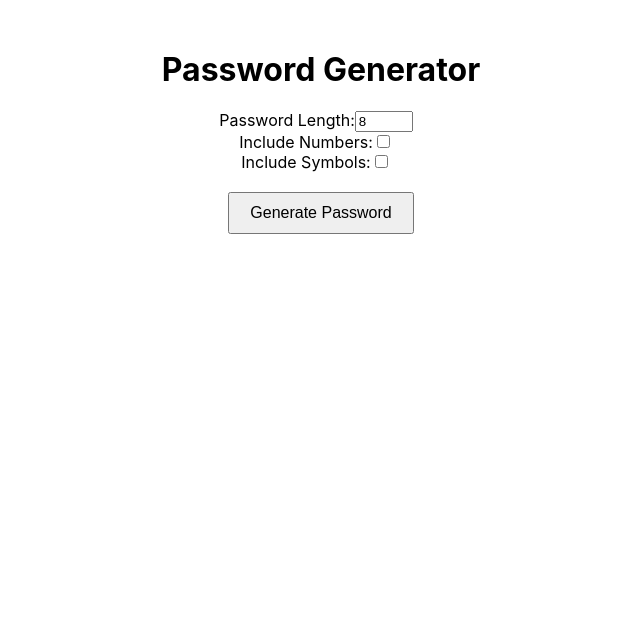
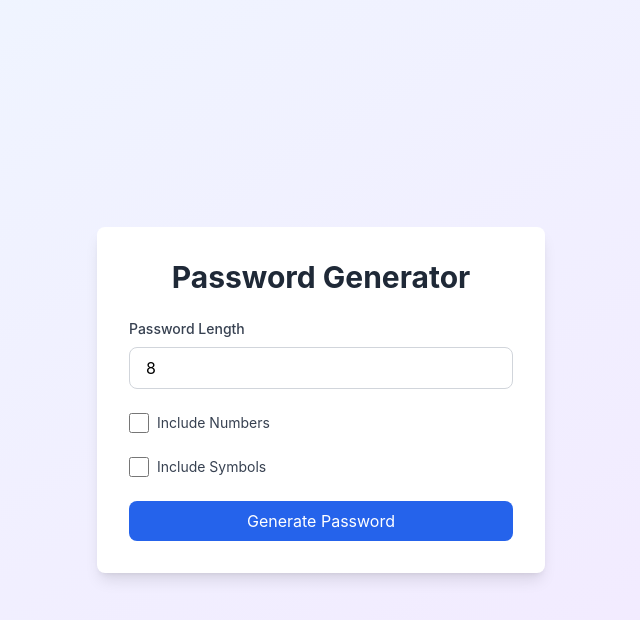
Before and after one commit to UmeenHashel/PasswordGenerator---Frontend, a React (Create React App) app: page / in a window 1280 px wide. Shown: the top 620 px of the page, without its empty margins (319-959 px from the left). Built offline with nearby package versions, Linux system fonts and the light colour scheme.

Commit message:
Added tailwind css and customized the frontend

```diff
--- a/package.json
+++ b/package.json
@@ -3,6 +3,7 @@
   "version": "0.1.0",
   "private": true,
   "dependencies": {
+    "@tailwindcss/vite": "^4.0.8",
     "@testing-library/dom": "^10.4.0",
     "@testing-library/jest-dom": "^6.6.3",
     "@testing-library/react": "^16.2.0",
@@ -36,5 +37,8 @@
       "last 1 firefox version",
       "last 1 safari version"
     ]
+  },
+  "devDependencies": {
+    "tailwindcss": "^3.4.17"
   }
 }
--- /dev/null
+++ b/postcss.config.js
@@ -0,0 +1,6 @@
+module.exports = {
+    plugins: {
+      tailwindcss: {},
+      autoprefixer: {},
+    },
+  };
--- a/src/App.js
+++ b/src/App.js
@@ -1,69 +1,138 @@
 import React, { useState } from 'react';
 import axios from 'axios';
-import './styles.css';
 
 function App() {
   const [length, setLength] = useState(8);
   const [includeNumbers, setIncludeNumbers] = useState(false);
   const [includeSymbols, setIncludeSymbols] = useState(false);
   const [password, setPassword] = useState('');
+  const [isLoading, setIsLoading] = useState(false);
+  const [isCopied, setIsCopied] = useState(false);
 
   const generatePassword = async () => {
+    setIsLoading(true);
     try {
       const response = await axios.get('http://127.0.0.1:5000/generate-password', {
         params: {
           length: length,
           numbers: includeNumbers,
-          symbols: includeSymbols
-        }
+          symbols: includeSymbols,
+        },
       });
       setPassword(response.data.Password);
+      setIsCopied(false); // Reset copied state when a new password is generated
     } catch (error) {
       console.error('Error generating password:', error);
+    } finally {
+      setIsLoading(false);
+    }
+  };
+
+  const copyToClipboard = () => {
+    if (password) {
+      navigator.clipboard.writeText(password);
+      setIsCopied(true);
+      setTimeout(() => setIsCopied(false), 2000); // Hide the prompt after 2 seconds
     }
   };
 
   return (
-    <div className="App">
-      <h1>Password Generator</h1>
-      <div>
-        <label>
-          Password Length:
+    <div className="min-h-screen bg-gradient-to-br from-blue-50 to-purple-100 flex items-center justify-center p-4">
+      <div className="bg-white p-8 rounded-lg shadow-lg max-w-md w-full">
+        <h1 className="text-3xl font-bold text-center text-gray-800 mb-6">
+          Password Generator
+        </h1>
+
+        {/* Password Length Input */}
+        <div className="mb-6">
+          <label className="block text-sm font-medium text-gray-700 mb-2">
+            Password Length
+          </label>
           <input
             type="number"
             value={length}
             onChange={(e) => setLength(e.target.value)}
-            min="1"
+            min="8"
+            max="50"
+            className="w-full px-4 py-2 border border-gray-300 rounded-lg focus:outline-none focus:ring-2 focus:ring-blue-500"
           />
-        </label>
         </div>
-      <div>
-        <label>
-          Include Numbers:
+
+        {/* Include Numbers Checkbox */}
+        <div className="mb-6">
+          <label className="flex items-center space-x-2">
             <input
               type="checkbox"
               checked={includeNumbers}
               onChange={(e) => setIncludeNumbers(e.target.checked)}
+              className="w-5 h-5 text-blue-600 border-gray-300 rounded focus:ring-blue-500"
             />
+            <span className="text-sm text-gray-700">Include Numbers</span>
           </label>
         </div>
-      <div>
-        <label>
-          Include Symbols:
+
+        {/* Include Symbols Checkbox */}
+        <div className="mb-6">
+          <label className="flex items-center space-x-2">
             <input
               type="checkbox"
               checked={includeSymbols}
               onChange={(e) => setIncludeSymbols(e.target.checked)}
+              className="w-5 h-5 text-blue-600 border-gray-300 rounded focus:ring-blue-500"
             />
+            <span className="text-sm text-gray-700">Include Symbols</span>
           </label>
         </div>
-      <button onClick={generatePassword}>Generate Password</button>
+
+        {/* Generate Password Button */}
+        <button
+          onClick={generatePassword}
+          disabled={isLoading}
+          className="w-full bg-blue-600 text-white py-2 px-4 rounded-lg hover:bg-blue-700 transition duration-300 focus:outline-none focus:ring-2 focus:ring-blue-500 focus:ring-offset-2"
+        >
+          {isLoading ? 'Generating...' : 'Generate Password'}
+        </button>
+
+        {/* Display Generated Password */}
         {password && (
-        <div>
-          <h2>Your Password:</h2>
-          <p>{password}</p>
+          <div className="mt-6 p-4 bg-gray-50 rounded-lg relative">
+            <h2 className="text-lg font-semibold text-gray-700 mb-2">
+              Your Password:
+            </h2>
+            <p className="text-xl font-mono text-gray-900 break-all">
+              {password}
+            </p>
+            {/* Copy to Clipboard Button */}
+            <button
+              onClick={copyToClipboard}
+              className="absolute top-4 right-4 p-2 text-gray-500 hover:text-blue-600 transition duration-300"
+              title="Copy to Clipboard"
+            >
+              <svg
+                xmlns="http://www.w3.org/2000/svg"
+                className="h-6 w-6"
+                fill="none"
+                viewBox="0 0 24 24"
+                stroke="currentColor"
+              >
+                <path
+                  strokeLinecap="round"
+                  strokeLinejoin="round"
+                  strokeWidth={2}
+                  d="M8 16H6a2 2 0 01-2-2V6a2 2 0 012-2h8a2 2 0 012 2v2m-6 12h8a2 2 0 002-2v-8a2 2 0 00-2-2h-8a2 2 0 00-2 2v8a2 2 0 002 2z"
+                />
+              </svg>
+            </button>
           </div>
         )}
+
+        {/* Copy Prompt */}
+        {isCopied && (
+          <div className="fixed bottom-4 right-4 bg-green-500 text-white px-4 py-2 rounded-lg shadow-lg animate-fade-in">
+            Copied to clipboard!
+          </div>
+        )}
+      </div>
     </div>
   );
 }
--- a/src/index.css
+++ b/src/index.css
@@ -1,3 +1,7 @@
+@import "tailwindcss/base";
+@import "tailwindcss/components";
+@import "tailwindcss/utilities";
+
 body {
   margin: 0;
   font-family: -apple-system, BlinkMacSystemFont, 'Segoe UI', 'Roboto', 'Oxygen',
--- /dev/null
+++ b/tailwind.config.js
@@ -0,0 +1,8 @@
+/** @type {import('tailwindcss').Config} */
+module.exports = {
+    content: ["./src/**/*.{js,jsx,ts,tsx}"],
+    theme: {
+      extend: {},
+    },
+    plugins: [],
+  };
```
Also changed, not shown: 1 other file (tests, documents, lock files or other folders). Lines whose indentation alone changed are shown as unchanged.
